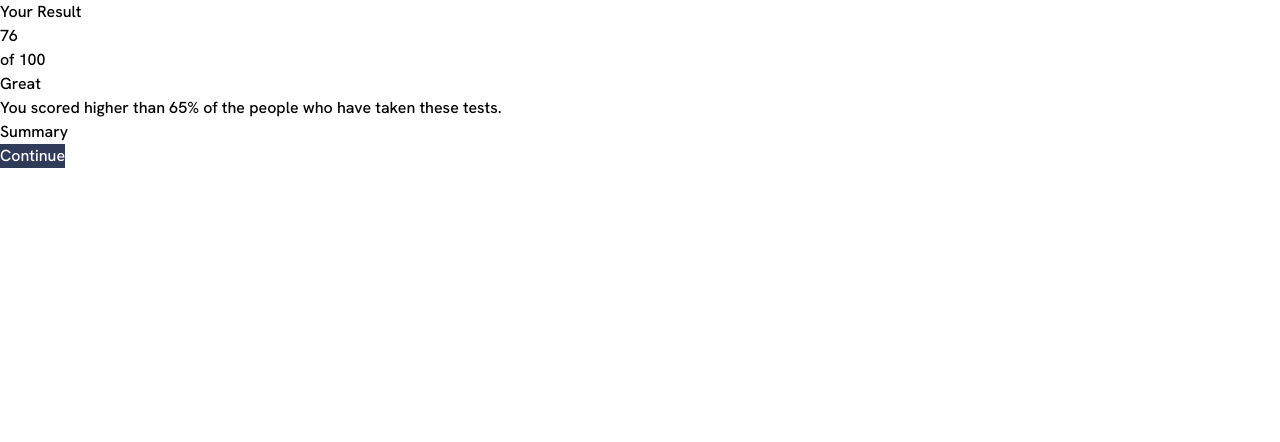
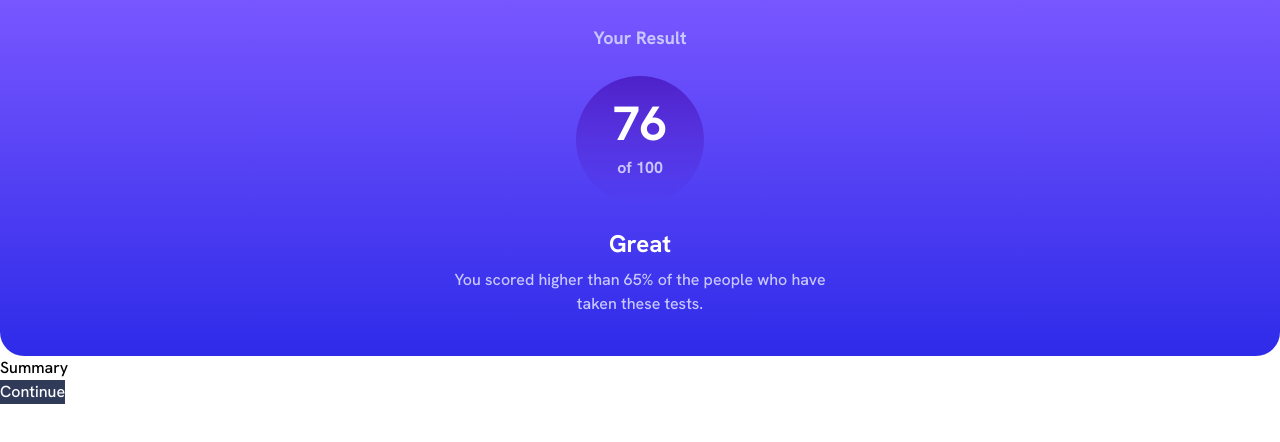
Before and after one commit to IanLuong/frontend-mentor-challenges, a React (Vite) app in the folder 2-results-summary-component/: page / in a window 1280 px wide. Shown: the top 442 px of the page. Built offline with nearby package versions, Linux system fonts and the light colour scheme.

Commit message:
Add result section design

```diff
--- a/2-results-summary-component/src/components/ResultsSummary.jsx
+++ b/2-results-summary-component/src/components/ResultsSummary.jsx
@@ -2,14 +2,16 @@ const ResultsSummary = () => {
   return (
     <div className="font-hanken">
 
-      <div className="result rounded-b-lg">
-        <h3>Your Result</h3>
-        <div>
-          <h1>76</h1>
-          <p>of 100</p>
+      <div className="flex flex-col p-6 items-center justify-center text-center gap-6 rounded-b-3xl bg-gradient-to-b from-lightSlateBlue to-lightRoyalBlue text-white font-bold">
+        <h3 className="text-lightLavender text-lg">Your Result</h3>
+        <div className="rounded-full bg-gradient-to-b from-violetBlue w-32 h-32 flex flex-col justify-center">
+          <h1 className="text-5xl pb-2">76</h1>
+          <p className="text-lightLavender">of 100</p>
         </div>
-        <h1>Great</h1>
-        <p>You scored higher than 65% of the people who have taken these tests.</p>
+        <div className="flex flex-col items-center gap-2 pb-4">
+          <h1 className="text-2xl">Great</h1>
+          <p className="text-lightLavender w-3/4 font-normal">You scored higher than 65% of the people who have taken these tests.</p>
+        </div>
       </div>
 
       <div className="summary">
```
